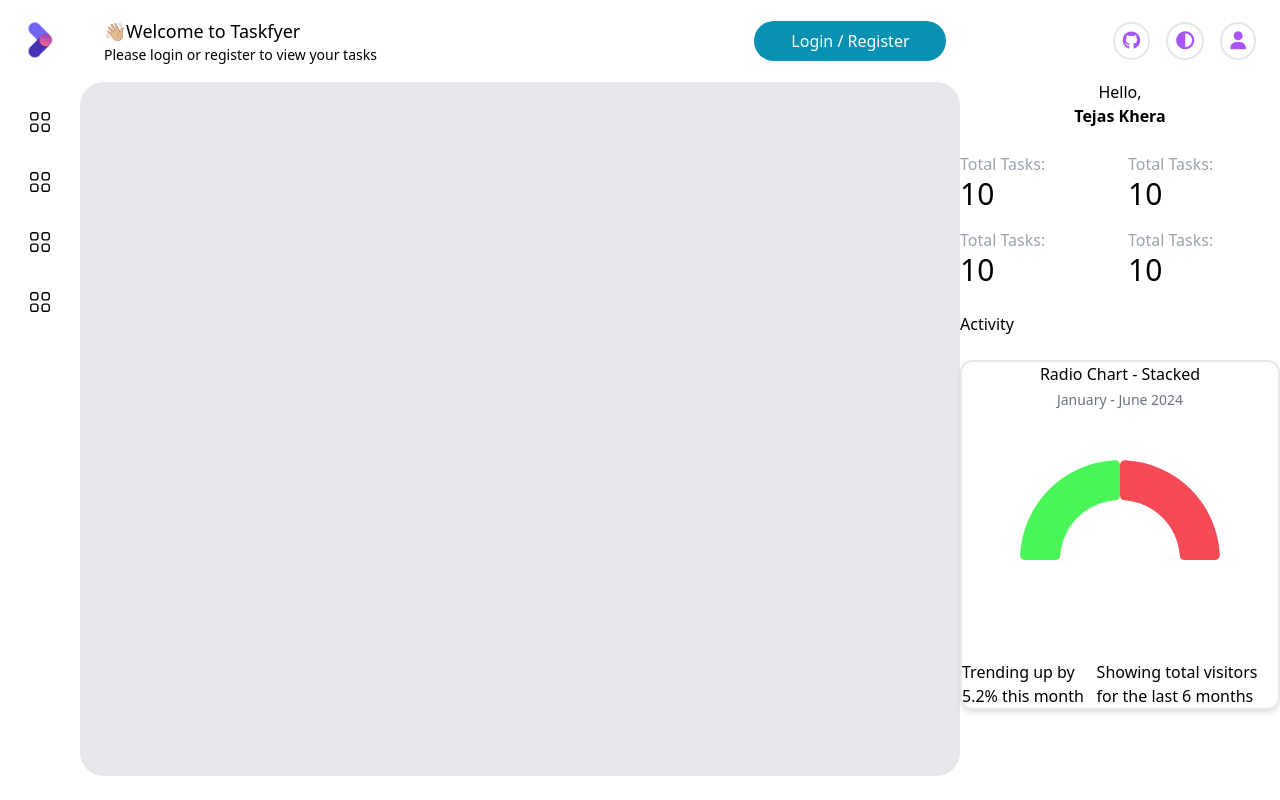
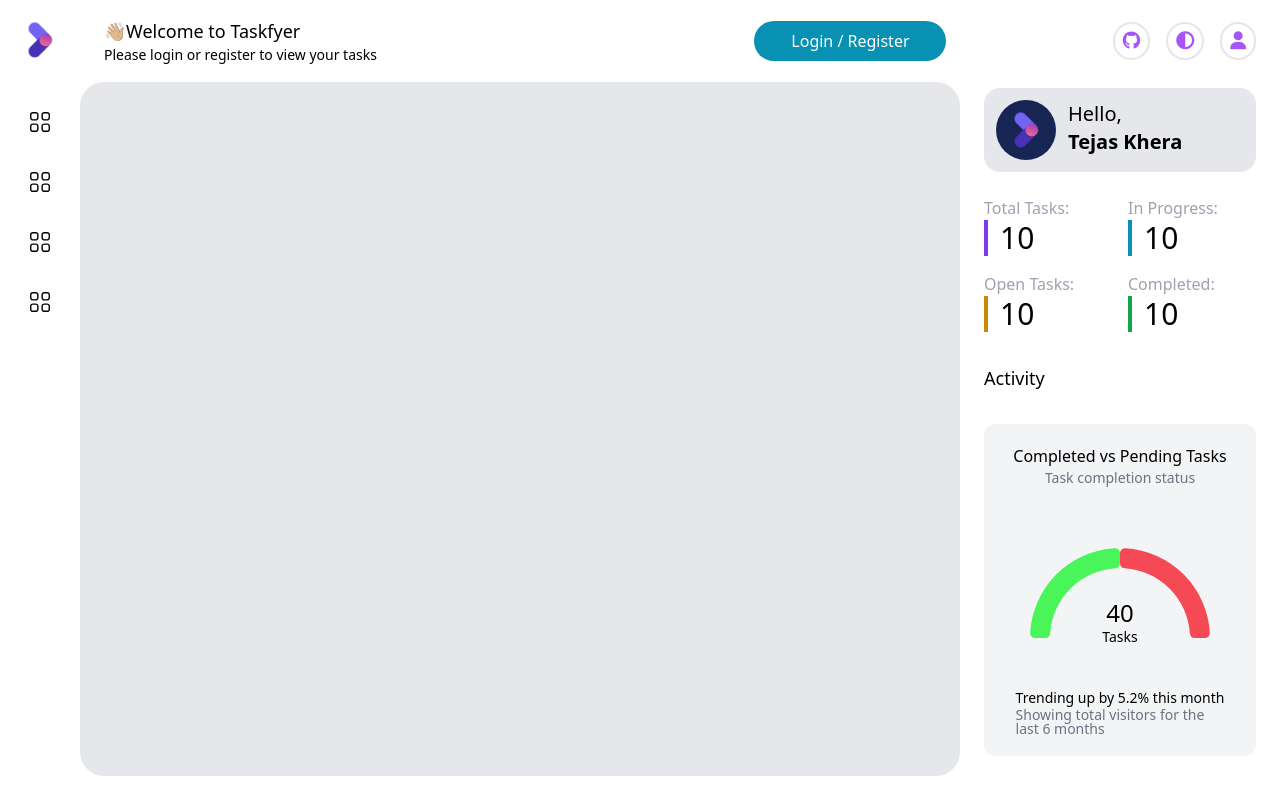
Before and after one commit to tjass2000/taskfyer, a React (Vite) app: page / in a window 1280 px wide. Built offline with nearby package versions, Linux system fonts and the light colour scheme.

Commit message:
Completed sidebar layout and created profile and radialchart components

```diff
--- /dev/null
+++ b/src/components/Profile.jsx
@@ -0,0 +1,45 @@
+import React from "react";
+
+const Profile = () => {
+  return (
+    <div>
+      <div className="flex flex-1 flex-row bg-gray-200 rounded-2xl p-3">
+        <div className="flex bg-blue-950 w-[60px] h-[60px] rounded-[50%] justify-center items-center">
+          <img
+            src="src/assets/logo.png"
+            height={28}
+            width={28}
+            alt="logo"
+          ></img>
+        </div>
+        <div className="flex flex-1 flex-col text-xl ml-3">
+          <h1 className="font-light">Hello,</h1>
+          <h1 className="font-bold">Tejas Khera</h1>
+        </div>
+      </div>
+      <div className="grid grid-cols-2 gap-4 mt-6">
+        <div>
+          <p className="text-gray-400">Total Tasks:</p>
+          <h1 className="text-3xl border-s-4 border-violet-600 pl-3">10</h1>
+        </div>
+        <div>
+          <p className="text-gray-400">In Progress:</p>
+          <h1 className="text-3xl border-s-4 border-cyan-600 pl-3">10</h1>
+        </div>
+        <div>
+          <p className="text-gray-400">Open Tasks:</p>
+          <h1 className="text-3xl border-s-4 border-yellow-600 pl-3">10</h1>
+        </div>
+        <div>
+          <p className="text-gray-400">Completed:</p>
+          <h1 className="text-3xl border-s-4 border-green-600 pl-3">10</h1>
+        </div>
+      </div>
+      <div>
+        <h1 className="mt-8 font-medium text-lg">Activity</h1>
+      </div>
+    </div>
+  );
+};
+
+export default Profile;
--- /dev/null
+++ b/src/components/RadialChart.jsx
@@ -0,0 +1,80 @@
+import React from "react";
+import {
+  Label,
+  PolarAngleAxis,
+  PolarRadiusAxis,
+  RadialBar,
+  RadialBarChart,
+} from "recharts";
+
+const RadialChart = () => {
+  const data = [{ completed: 5, pending: 5 }];
+
+  return (
+    <div className="mt-8">
+      <div className="flex flex-1 flex-col justify-center items-center bg-gray-100 rounded-xl">
+        <h1 className="mt-5">Completed vs Pending Tasks</h1>
+        <h1 className="text-sm text-gray-500">Task completion status</h1>
+        <RadialBarChart
+          data={data}
+          endAngle={180}
+          innerRadius={80}
+          outerRadius={130}
+          width={300}
+          height={200}
+          cx={150}
+          cy={150}
+        >
+          <PolarRadiusAxis tick={false} tickLine={false} axisLine={false}>
+            <Label
+              content={({ viewBox }) => {
+                if (viewBox && "cx" in viewBox && "cy" in viewBox) {
+                  return (
+                    <text x={viewBox.cx} y={viewBox.cy} textAnchor="middle">
+                      <tspan
+                        x={viewBox.cx}
+                        y={(viewBox.cy || 0) - 16}
+                        className="text-2xl"
+                      >
+                        40
+                      </tspan>
+                      <tspan
+                        x={viewBox.cx}
+                        y={(viewBox.cy || 0) + 4}
+                        className="text-sm"
+                      >
+                        Tasks
+                      </tspan>
+                    </text>
+                  );
+                }
+              }}
+            />
+          </PolarRadiusAxis>
+          <RadialBar
+            dataKey="completed"
+            stackId="a"
+            cornerRadius={5}
+            fill="#f54955"
+            className="stroke-transparent stroke-2"
+          />
+          <RadialBar
+            dataKey="pending"
+            stackId="a"
+            cornerRadius={5}
+            fill="#49f558"
+            className="stroke-transparent stroke-2"
+          />
+        </RadialBarChart>
+        <div className="flex flex-1 flex-col mb-5">
+          <p className="text-sm font-medium">Trending up by 5.2% this month</p>
+          <p className="text-sm leading-none text-gray-500">
+            Showing total visitors for the <br></br> last 6 months
+          </p>
+        </div>
+      </div>
+    </div>
+  );
+};
+
+export default RadialChart;
--- a/src/components/Sidebar.jsx
+++ b/src/components/Sidebar.jsx
@@ -1,75 +1,14 @@
 import React from "react";
-import { PolarAngleAxis, RadialBar, RadialBarChart } from "recharts";
+import Profile from "./Profile";
+import RadialChart from "./RadialChart";
 
 export const Sidebar = () => {
-  const data = [{ completed: 5, pending: 5 }];
+  // const data = [{ completed: 5, pending: 5 }];
   return (
     <div className="w-[20rem] mt-[5rem] fixed right-0 top-0 h-[clac(100%-5rem)] flex flex-col">
-      <div className="basis-5rem">
-        <div className="flex flex-1 flex-col justify-center items-center">
-          <h1 className="font-light">Hello,</h1>
-          <h1 className="font-bold">Tejas Khera</h1>
-        </div>
-        <div className="grid grid-cols-2 gap-4 mt-6">
-          <div>
-            <p className="text-gray-400">Total Tasks:</p>
-            <h1 className="text-3xl">10</h1>
-          </div>
-          <div>
-            <p className="text-gray-400">Total Tasks:</p>
-            <h1 className="text-3xl">10</h1>
-          </div>
-          <div>
-            <p className="text-gray-400">Total Tasks:</p>
-            <h1 className="text-3xl">10</h1>
-          </div>
-          <div>
-            <p className="text-gray-400">Total Tasks:</p>
-            <h1 className="text-3xl">10</h1>
-          </div>
-        </div>
-        <div className="mt-6">
-          <h1>Activity</h1>
-        </div>
-        <div className="mt-6">
-          <div className="flex flex-1 flex-col justify-center items-center border-2 border-gray-200 rounded-xl shadow-md">
-            <h1 className="font-medium">Radio Chart - Stacked</h1>
-            <p className="text-gray-500 text-sm mt-1">January - June 2024</p>
-            {/* <div className="border-b-0 border-black border-2 h-12 w-24 flex flex-1 flex-row rounded-tl-full rounded-tr-full overflow-hidden">
-            <div className="bg-red-500 w-[60%] h-full"></div>
-            <div className="bg-green-500 w-[40%] h-full"></div>
-          </div> */}
-            <RadialBarChart
-              data={data}
-              endAngle={180}
-              innerRadius={80}
-              outerRadius={130}
-              width={300}
-              height={250}
-              cx={150}
-              cy={150}
-            >
-              <RadialBar
-                dataKey="completed"
-                stackId="a"
-                cornerRadius={5}
-                fill="#f54955"
-                className="stroke-transparent stroke-2"
-              />
-              <RadialBar
-                dataKey="pending"
-                stackId="a"
-                cornerRadius={5}
-                fill="#49f558"
-                className="stroke-transparent stroke-2"
-              />
-            </RadialBarChart>
-            <div className="flex items-center justify-center">
-              <h2>Trending up by 5.2% this month</h2>
-              <h2>Showing total visitors for the last 6 months</h2>
-            </div>
-          </div>
-        </div>
+      <div className="mt-2 mx-6">
+        <Profile />
+        <RadialChart />
       </div>
     </div>
   );
```
